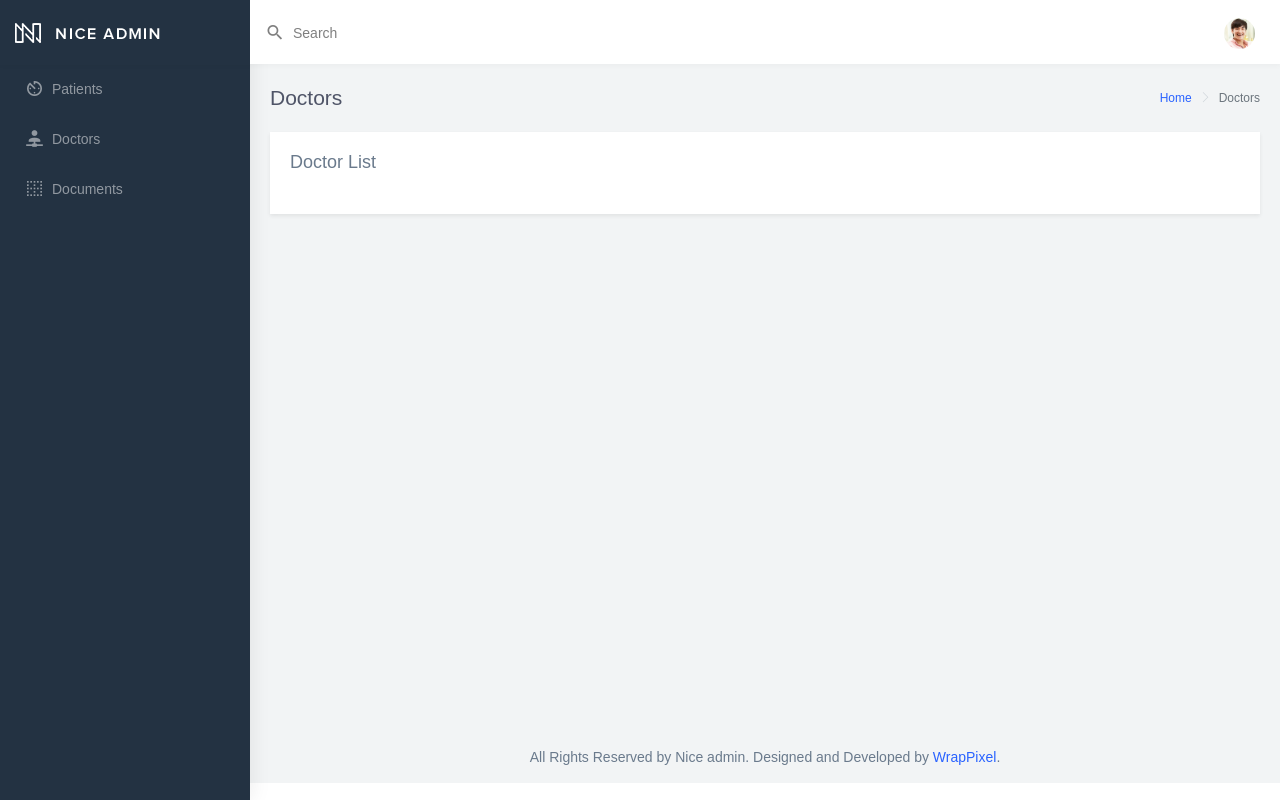
After one commit to neel-bp/web_integration, a Flask app: page /doctors in a window 1280 px wide. The commit adds this page. Run offline with Flask 2, Linux system fonts and the light colour scheme; data that the repository does not hold is empty; some libraries are stand-ins or nearby versions; some web fonts are replaced.

Commit message:
doctor list added

```diff
--- a/web_integration/routes.py
+++ b/web_integration/routes.py
@@ -28,4 +28,17 @@ def patient(patient_id):
         if r.status_code != 200:
             abort(500)
         patient_data = r.json()
-        return render_template('patient.html')
+        try:
+            address = patient_data['address']
+            address = f'{address["country"]} {patient_data["city"]} {patient_data["street"]}'
+        except:
+            address = ""
+        return render_template('patient.html', patient_data=patient_data, title=f'{patient_data["name"]} {patient_data["surname"]}', rest_link=rest_link, time_con=time_con, address=address, breadcrumb_title=f'{patient_data["name"]} profile')
+
+@app.route('/doctors', methods=['GET'])
+def doctors():
+    r = requests.get(f'{rest_link}/doctors')
+    if r.status_code != 200:
+        abort(500)
+    doctor_list = r.json()
+    return render_template('doctors.html',title='Doctors',page_title='Doctors',breadcrumb_title='Doctors',doctor_list=doctor_list, time_con=time_con,rest_link=rest_link)
--- /dev/null
+++ b/web_integration/templates/doctors.html
@@ -0,0 +1,36 @@
+{% extends "layout.html" %}
+{% block content %}
+
+<div class="row">
+    <div class="col-12">
+    <div class="card shadow-sm">
+        <div class="card-body">
+            <h4 class="card-title">Doctor List</h4>
+        </div>
+<div class="comment-widgets">
+    <!-- Comment Row -->
+    {% for d in doctor_list %}
+    <a href="/patients/{{d['id']}}">
+    <div class="d-flex flex-row comment-row mt-0">
+        <div class="p-2"><img src="{{url_for('static', filename='assets/images/users/1.jpg')}}" alt="user" width="50" class="rounded-circle"></div>
+        <div class="comment-text w-100">
+            <h6 class="font-medium">{{ d['name'] }} {{ d['surname'] }}</h6>
+            <span class="mb-3 d-block">{{ d['about'] }} </span>
+            <div class="comment-footer">
+                <span class="text-muted float-right">{{ time_con(d['signup_date']) }}</span> <span class="label label-rounded label-primary">{{ d['verification_status'] }}</span>
+                {% if d['pmdc_verified'] %}
+                <span class="label label-rounded label-success">verified</span>
+                {% else %}
+                <span class="label label-rounded label-danger">unverified</span>
+                {% endif %}
+            </div>
+        </div>
+    </div>
+    </a>
+    {% endfor %}
+</div>
+</div>
+</div>
+</div>
+
+{% endblock content %}
--- a/web_integration/templates/layout.html
+++ b/web_integration/templates/layout.html
@@ -13,6 +13,7 @@
     <title>{{ title }}</title>
     <!-- Custom CSS -->
     <link href="{{url_for('static', filename='/dist/css/style.min.css')}}" rel="stylesheet">
+    <script src="{{url_for('static', filename='assets/libs/jquery/dist/jquery.min.js')}}"></script>
     <!-- HTML5 Shim and Respond.js IE8 support of HTML5 elements and media queries -->
     <!-- WARNING: Respond.js doesn't work if you view the page via file:// -->
     <!--[if lt IE 9]>
@@ -240,7 +241,7 @@
     <!-- ============================================================== -->
     <!-- All Jquery -->
     <!-- ============================================================== -->
-    <script src="{{url_for('static', filename='assets/libs/jquery/dist/jquery.min.js')}}"></script>
+
 
     <script src="{{url_for('static', filename='assets/libs/popper.js/dist/umd/popper.min.js')}}"></script>
     <script src="{{url_for('static', filename='assets/libs/bootstrap/dist/js/bootstrap.min.js')}}"></script>
--- a/web_integration/templates/patients.html
+++ b/web_integration/templates/patients.html
@@ -12,7 +12,7 @@
     {% for p in patient_list %}
     <a href="/patients/{{p['id']}}">
     <div class="d-flex flex-row comment-row mt-0">
-        <div class="p-2"><img src="static/assets/images/users/1.jpg" alt="user" width="50" class="rounded-circle"></div>
+        <div class="p-2"><img src="{{url_for('static', filename='assets/images/users/1.jpg')}}" alt="user" width="50" class="rounded-circle"></div>
         <div class="comment-text w-100">
             <h6 class="font-medium">{{ p['name'] }}</h6>
             <span class="mb-3 d-block">{{ p['surname'] }} </span>
```
Also changed, not shown: web_integration/templates/patient.html (+13 -12 lines).
